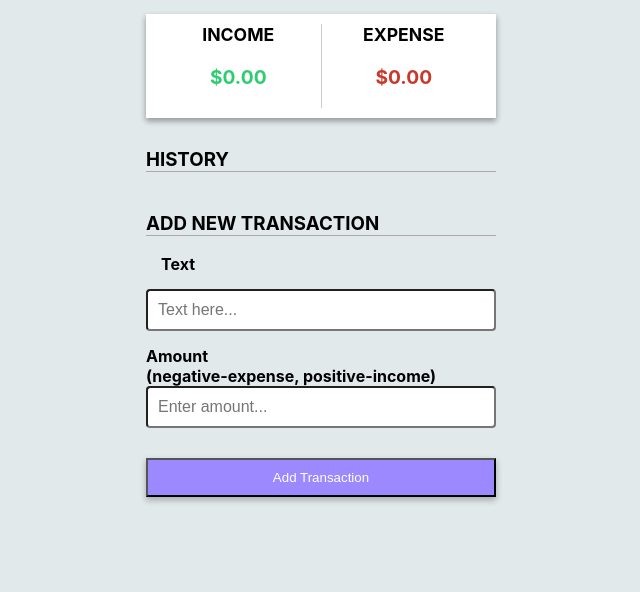
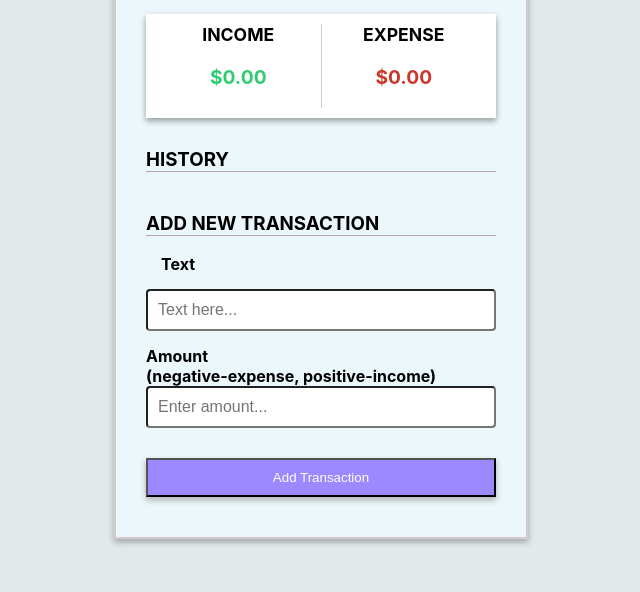
Before and after one commit to akhil9028/Expense-Tracker, a plain HTML site: page index.html in a window 1280 px wide. Shown: the part 208-800 px from the top of the page, without its empty margins (319-959 px from the left). Drawn offline with Linux system fonts and the light colour scheme.

Commit message:
Update index.css

```diff
--- a/index.css
+++ b/index.css
@@ -12,6 +12,14 @@ body {
   margin: 0;
   font-family: -apple-system, BlinkMacSystemFont, "Segoe UI", Roboto, Oxygen,
     Ubuntu, Cantarell, "Open Sans", "Helvetica Neue", sans-serif;
+}
+
+#app {
+  border: 2px solid rgb(209, 205, 205);
+  padding: 10px 30px;
+  box-shadow: rgba(104, 103, 103, 0.16) 0px 3px 6px,
+    rgba(0, 0, 0, 0.23) 0px 3px 6px;
+  background-color: rgb(235, 247, 250);
 }
 
 .balance {
```
